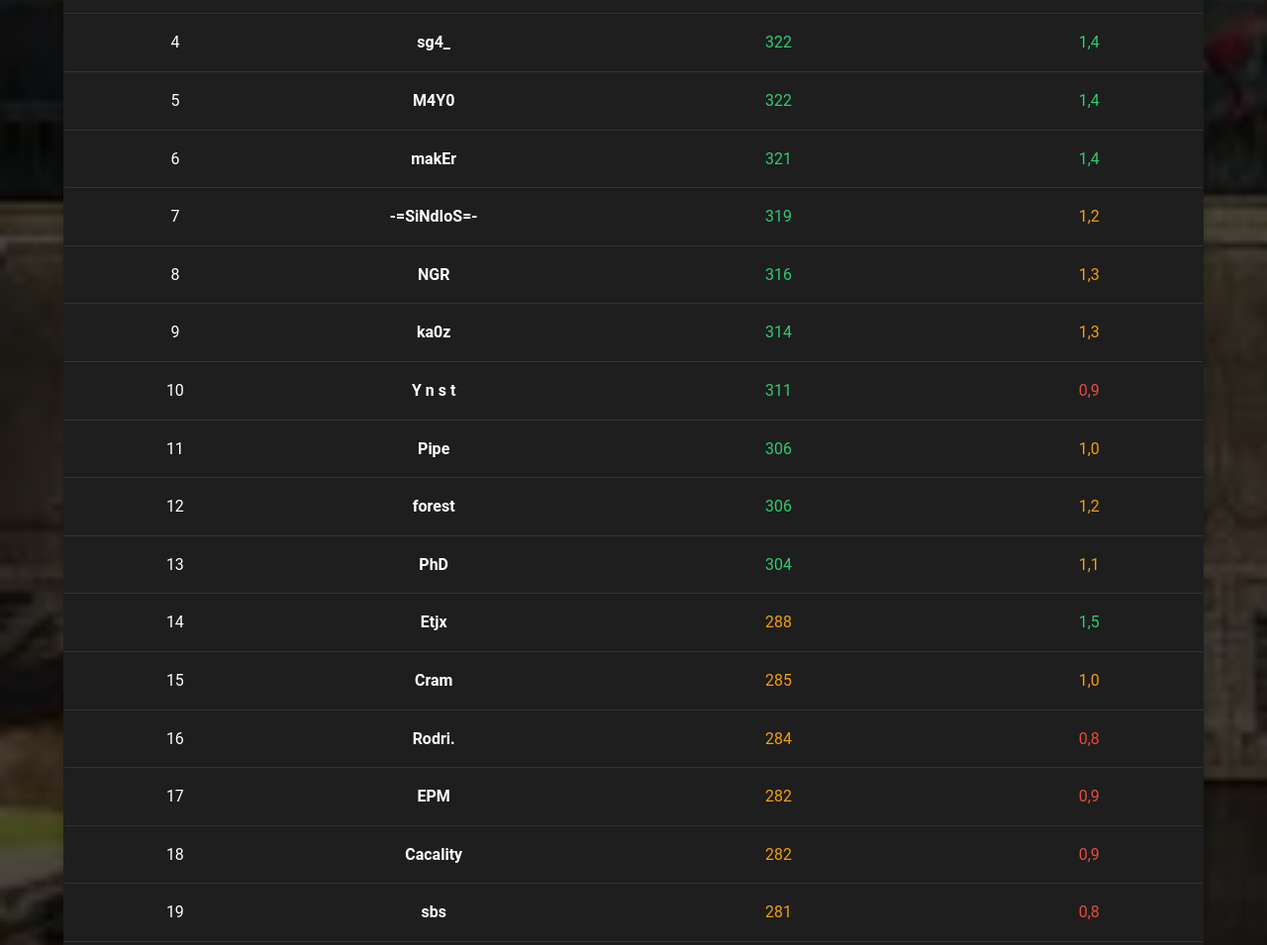
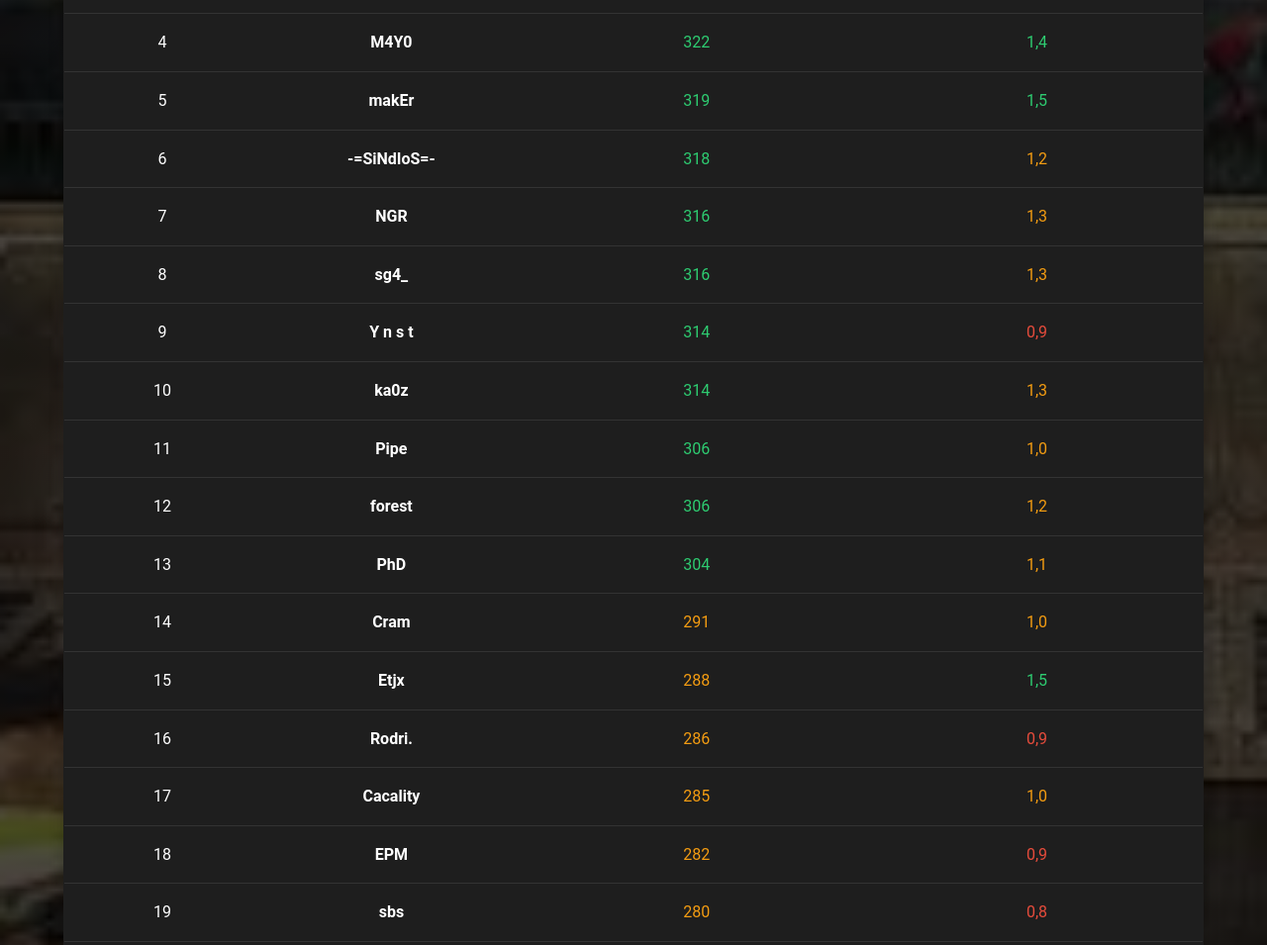
Before and after one commit to NachoQuake/quakeclubsite, a website: page public/rankings.html in a window 1280 px wide. Shown: the part 740-1695 px from the top of the page at 99% size. Drawn offline with Linux system fonts and the light colour scheme.

Commit message:
actualizado ranking de players al 21 de octubre de 2025

```diff
--- a/public/rankings.html
+++ b/public/rankings.html
@@ -336,7 +336,7 @@
                             <th>Posición</th>
                             <th>JUGADOR</th>
                             <th class="sortable" data-sort="damage">DAMAGE POR ROUND</th>
-                            <th class="sortable" data-sort="kd">K/D Ratio</th>
+                            <th class="sortable" data-sort="kd">Suma de K/D Ratio</th>
                         </tr>
                     </thead>
                     <tbody>
@@ -360,45 +360,45 @@
                         </tr>
                         <tr>
                             <td>4</td>
-                            <td class="player-name">sg4_</td>
+                            <td class="player-name">M4Y0</td>
                             <td class="rating-high">322</td>
                             <td class="rating-high">1,4</td>
                         </tr>
                         <tr>
                             <td>5</td>
-                            <td class="player-name">M4Y0</td>
-                            <td class="rating-high">322</td>
-                            <td class="rating-high">1,4</td>
+                            <td class="player-name">makEr</td>
+                            <td class="rating-high">319</td>
+                            <td class="rating-high">1,5</td>
                         </tr>
                         <tr>
                             <td>6</td>
-                            <td class="player-name">makEr</td>
-                            <td class="rating-high">321</td>
-                            <td class="rating-high">1,4</td>
+                            <td class="player-name">-=SiNdIoS=-</td>
+                            <td class="rating-high">318</td>
+                            <td class="rating-medium">1,2</td>
                         </tr>
                         <tr>
                             <td>7</td>
-                            <td class="player-name">-=SiNdIoS=-</td>
-                            <td class="rating-high">319</td>
-                            <td class="rating-medium">1,2</td>
-                        </tr>
-                        <tr>
-                            <td>8</td>
                             <td class="player-name">NGR</td>
                             <td class="rating-high">316</td>
                             <td class="rating-medium">1,3</td>
                         </tr>
                         <tr>
+                            <td>8</td>
+                            <td class="player-name">sg4_</td>
+                            <td class="rating-high">316</td>
+                            <td class="rating-medium">1,3</td>
+                        </tr>
+                        <tr>
                             <td>9</td>
+                            <td class="player-name">Y n s t</td>
+                            <td class="rating-high">314</td>
+                            <td class="rating-low">0,9</td>
+                        </tr>
+                        <tr>
+                            <td>10</td>
                             <td class="player-name">ka0z</td>
                             <td class="rating-high">314</td>
                             <td class="rating-medium">1,3</td>
-                        </tr>
-                        <tr>
-                            <td>10</td>
-                            <td class="player-name">Y n s t</td>
-                            <td class="rating-high">311</td>
-                            <td class="rating-low">0,9</td>
                         </tr>
                         <tr>
                             <td>11</td>
@@ -420,38 +420,38 @@
                         </tr>
                         <tr>
                             <td>14</td>
+                            <td class="player-name">Cram</td>
+                            <td class="rating-medium">291</td>
+                            <td class="rating-medium">1,0</td>
+                        </tr>
+                        <tr>
+                            <td>15</td>
                             <td class="player-name">Etjx</td>
                             <td class="rating-medium">288</td>
                             <td class="rating-high">1,5</td>
                         </tr>
                         <tr>
-                            <td>15</td>
-                            <td class="player-name">Cram</td>
+                            <td>16</td>
+                            <td class="player-name">Rodri.</td>
+                            <td class="rating-medium">286</td>
+                            <td class="rating-low">0,9</td>
+                        </tr>
+                        <tr>
+                            <td>17</td>
+                            <td class="player-name">Cacality</td>
                             <td class="rating-medium">285</td>
                             <td class="rating-medium">1,0</td>
                         </tr>
                         <tr>
-                            <td>16</td>
-                            <td class="player-name">Rodri.</td>
-                            <td class="rating-medium">284</td>
-                            <td class="rating-low">0,8</td>
-                        </tr>
-                        <tr>
-                            <td>17</td>
+                            <td>18</td>
                             <td class="player-name">EPM</td>
-                            <td class="rating-medium">282</td>
-                            <td class="rating-low">0,9</td>
-                        </tr>
-                        <tr>
-                            <td>18</td>
-                            <td class="player-name">Cacality</td>
                             <td class="rating-medium">282</td>
                             <td class="rating-low">0,9</td>
                         </tr>
                         <tr>
                             <td>19</td>
                             <td class="player-name">sbs</td>
-                            <td class="rating-medium">281</td>
+                            <td class="rating-medium">280</td>
                             <td class="rating-low">0,8</td>
                         </tr>
                         <tr>
@@ -498,15 +498,15 @@
                         </tr>
                         <tr>
                             <td>27</td>
+                            <td class="player-name">Augor</td>
+                            <td class="rating-medium">245</td>
+                            <td class="rating-low">0,6</td>
+                        </tr>
+                        <tr>
+                            <td>28</td>
                             <td class="player-name">++El Pastor++</td>
                             <td class="rating-medium">239</td>
                             <td class="rating-low">0,8</td>
-                        </tr>
-                        <tr>
-                            <td>28</td>
-                            <td class="player-name">Augor</td>
-                            <td class="rating-medium">239</td>
-                            <td class="rating-low">0,5</td>
                         </tr>
                         <tr>
                             <td>29</td>
@@ -517,7 +517,7 @@
                         <tr>
                             <td>30</td>
                             <td class="player-name">Uzi</td>
-                            <td class="rating-low">185</td>
+                            <td class="rating-low">182</td>
                             <td class="rating-low">0,3</td>
                         </tr>
                     </tbody>
```
